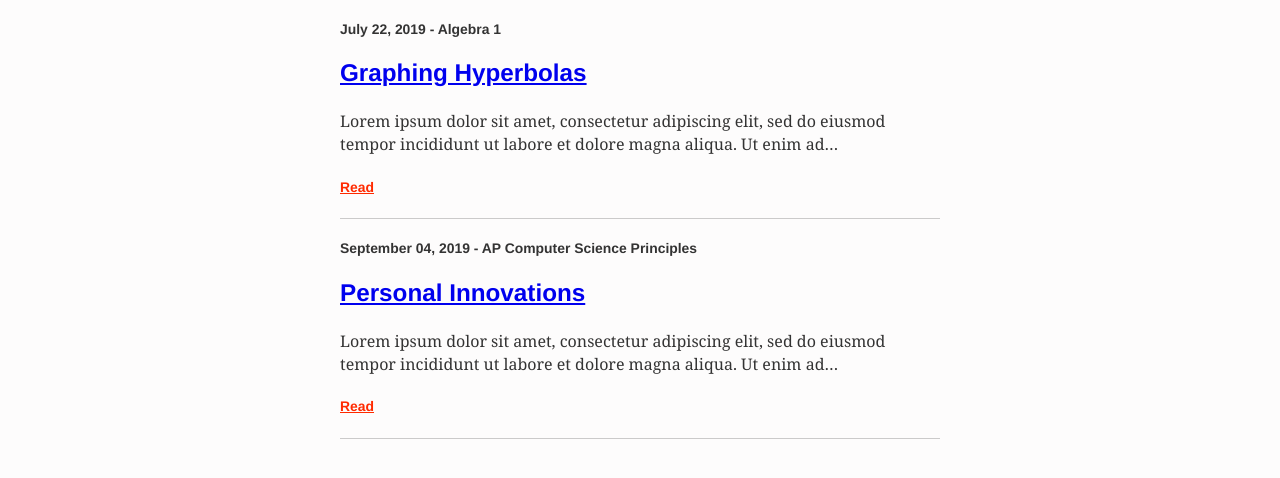
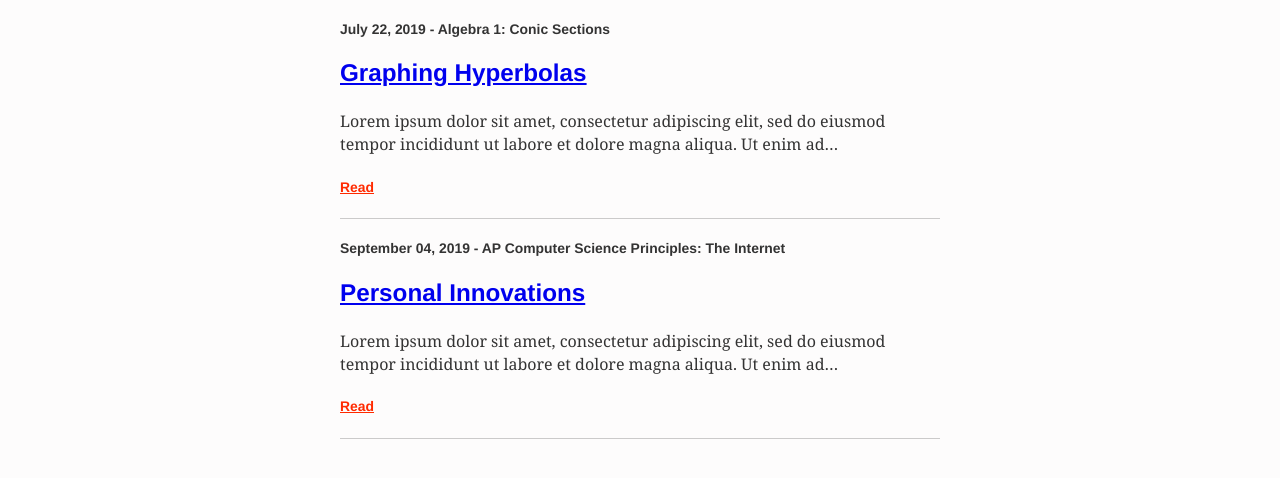
Before and after one commit to lamsond/morning-moon, a Gatsby site in the folder lamsite/: page / in a window 1280 px wide. Shown: the part 128-606 px from the top of the page. Built offline with nearby package versions, Linux system fonts and the light colour scheme; Gatsby itself is replaced by a stand-in of ours; some packages are replaced by stand-ins of ours.

Commit message:
add unit to nugget

```diff
--- a/lamsite/src/components/lessonNugget.js
+++ b/lamsite/src/components/lessonNugget.js
@@ -5,7 +5,7 @@ import lessonNuggetStyles from './lessonNugget.module.css';
 export default (props) => {
     return (
         <div>
-            <h5>{ props.date } - <span>{ props.subject }</span></h5>
+            <h5>{ props.date } - <span>{ props.subject }</span>: <span>{ props.unit }</span></h5>
             <Link to={ props.slug }><h2>{ props.title }</h2></Link>
             <p>
                 { props.text }
--- a/lamsite/src/pages/alg/alg_lesson1.md
+++ b/lamsite/src/pages/alg/alg_lesson1.md
@@ -1,8 +1,8 @@
 ---
 title: "Graphing Hyperbolas"
+unit: Conic Sections
 date: "2019-07-22"
 subject: "Algebra 1"
-unit: Conic Sections
 ---
 Lorem ipsum dolor sit amet, consectetur adipiscing
 elit, sed do eiusmod tempor incididunt ut labore et
--- a/lamsite/src/pages/index.js
+++ b/lamsite/src/pages/index.js
@@ -15,6 +15,7 @@ export default ({ data }) => {
                 date={node.frontmatter.date}
                 subject={node.frontmatter.subject}
                 title={node.frontmatter.title}
+                unit={node.frontmatter.unit}
                 text={node.excerpt}
                 slug={node.fields.slug}
             />
@@ -34,6 +35,7 @@ query {
             date(formatString: "MMMM DD, YYYY")
             subject
             title
+            unit
           }
           excerpt
           fields{
--- a/lamsite/src/templates/lesson.js
+++ b/lamsite/src/templates/lesson.js
@@ -21,6 +21,7 @@ export const query = graphql`
             html
             frontmatter{
                 title
+                subject
             }
         }
     }
```
